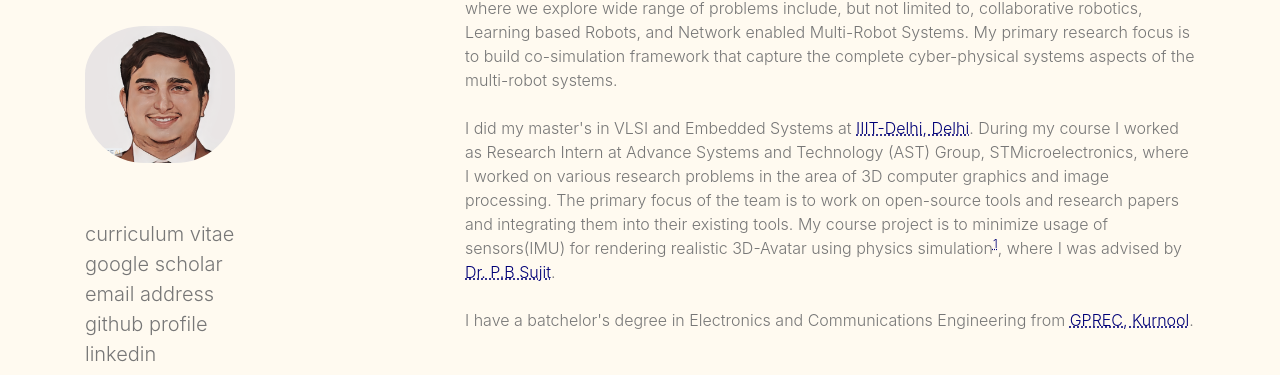
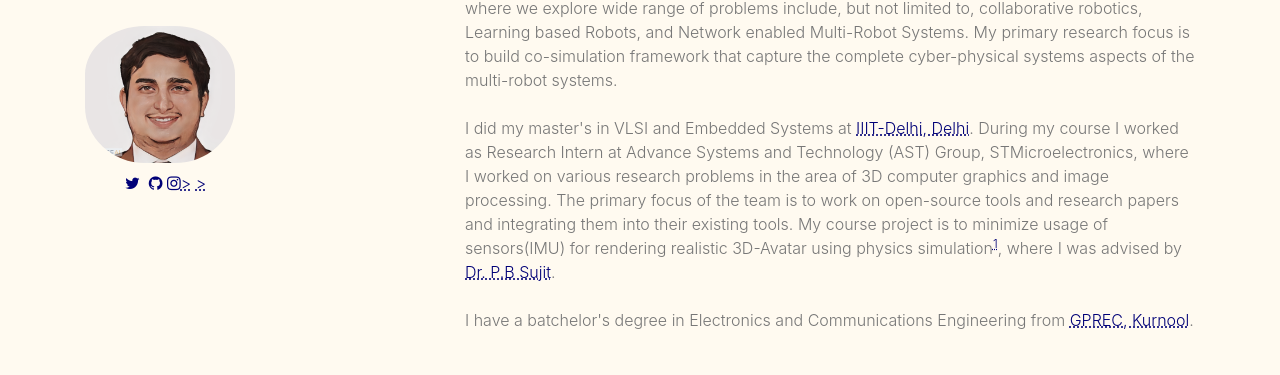
Before and after one commit to srikrishna3118/srikrishna3118.github.io, a plain HTML site: page index.html in a window 1280 px wide. Shown: the part 196-571 px from the top of the page. Drawn offline with nearby package versions, Linux system fonts and the light colour scheme.

Commit message:
social icons

```diff
--- a/index.html
+++ b/index.html
@@ -14,6 +14,7 @@
     <link rel="icon" type="image/png" sizes="16x16" href="images/nicons/favicon-16x16.png">
 
     <!-- Bootstrap CSS -->
+    <link rel="stylesheet" href="//maxcdn.bootstrapcdn.com/font-awesome/4.3.0/css/font-awesome.min.css">
     <link rel="stylesheet" href="https://stackpath.bootstrapcdn.com/bootstrap/4.4.1/css/bootstrap.min.css" integrity="sha384-Vkoo8x4CGsO3+Hhxv8T/Q5PaXtkKtu6ug5TOeNV6gBiFeWPGFN9MuhOf23Q9Ifjh" crossorigin="anonymous">
     <link rel="stylesheet" href="assets/style-3.css">
 
@@ -27,13 +28,15 @@
                 <div class="fixed-posi">
                 <p class="name">Srikrishna Acharya</p>
                 <img src="images/profile-srk.png" class="profilepic pt-3 pb-2">
-                <div class="pt-5 menur"><a class="menulink" target="_blank" href="files/Resume.pdf">curriculum vitae</a></div>
-                <div class=""><a class="menulink" target="_blank" href="https://scholar.google.com/citations?user=LOh1hLwAAAAJ&hl=en">google scholar</a></div>
-                <div class=""><a class="menulink" target="_blank" href="mailto:srikrishna3118@gmail.com">email address</a></div>
-                <div class=""><a class="menulink" target="_blank" href="https://github.com/srikrishna3118/">github profile</a></div>
-                <div class=""><a class="menulink" target="_blank" href="https://www.linkedin.com/in/srikrishna-acharya-91a42b5a/">linkedin</a></div>
-                <div class=""><a class="menulink" target="_blank" href="https://twitter.com/thisisbsk">twitter</a></div>
-
+                <div class="">
+                        <ul class="icons">
+                            <a href="https://twitter.com/thisisbsk" ><li class="fa fa-twitter"></li></a>
+                            <a href="files/Resume.pdf" ><li class="fa fa-readme"></li></a>
+                            <a href="https://github.com/srikrishna3118/" ><li class="fa fa-github"></li></a>
+                            <a href="https://www.instagram.com/srikrishna3118/" ><li class="fa fa-instagram"></li>></a>
+                            <a href="https://www.linkedin.com/in/srikrishna-acharya-91a42b5a/" ><li class="fa fa-linkedin-in"></li>></a>
+                        </ul>
+                </div>
 
                 <!-- <div class="pt-5">usercontext</div> -->
                 <!-- <div class="">travel history</div> -->
```
